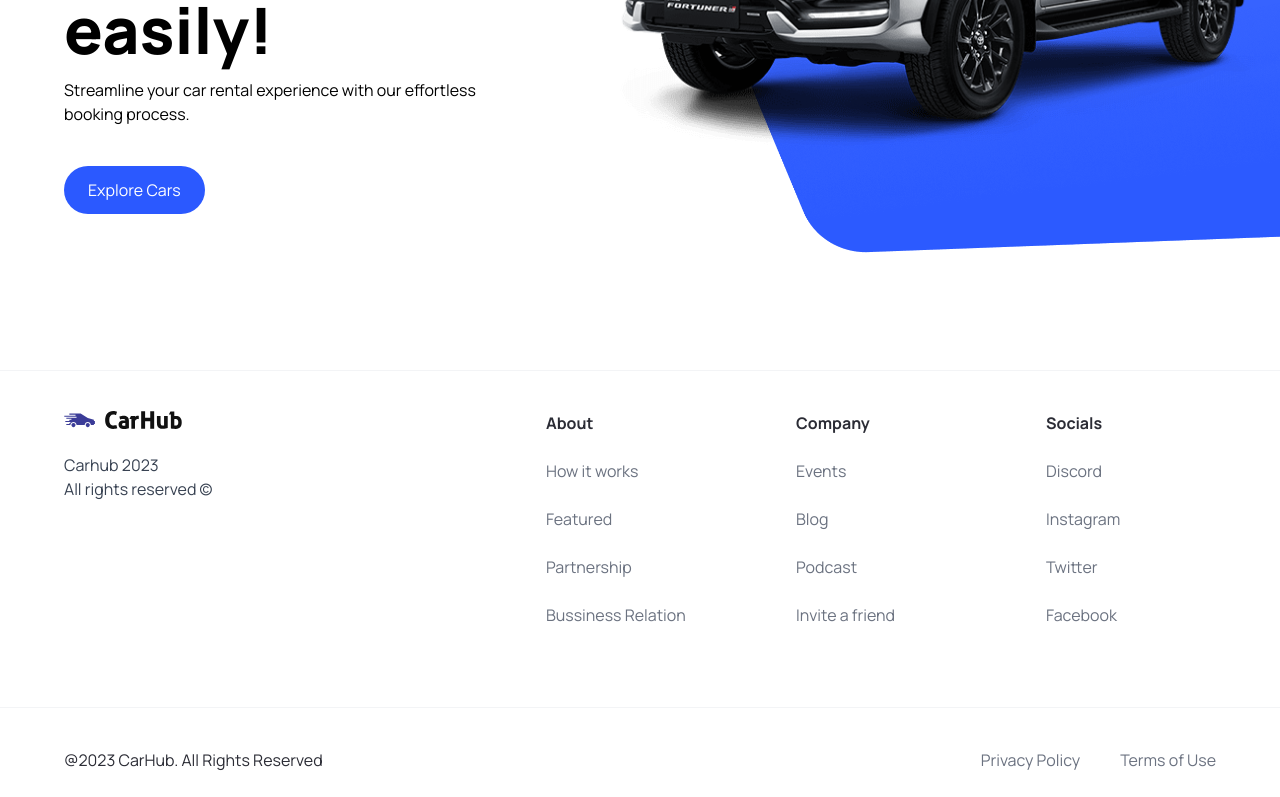
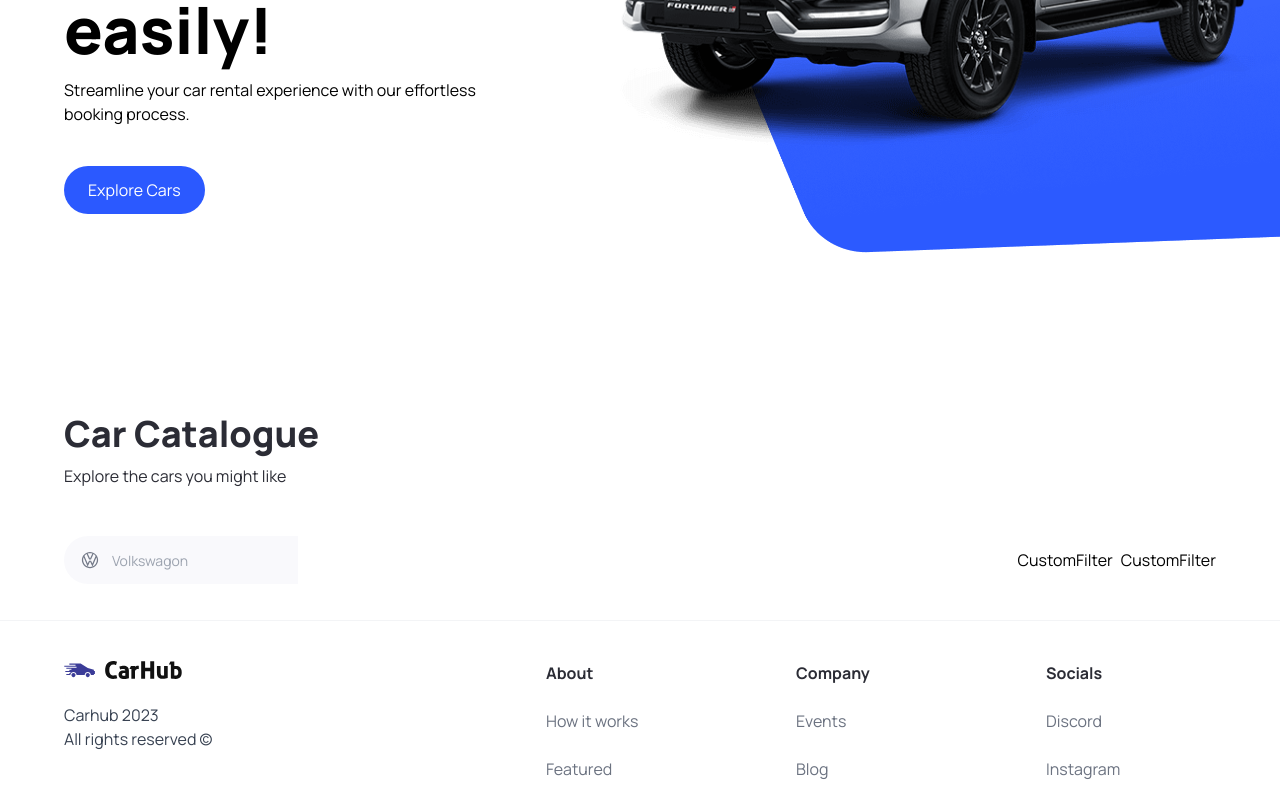
Before and after one commit to avinashhubale/car_showcase, a Next.js app: page / in a window 1280 px wide. Shown: the part 450-1247 px from the top of the page. Built offline with nearby package versions, Linux system fonts and the light colour scheme.

Commit message:
Car Catalogue

```diff
--- a/app/page.tsx
+++ b/app/page.tsx
@@ -1,10 +1,25 @@
-import { Hero } from "@/components";
+import { CustomFilter, Hero, SearchBar } from "@/components";
 import Image from "next/image";
 
 export default function Home() {
   return (
     <main className="overflow-hidden">
       <Hero />
+      <div className="mt-12 padding-x padding-y max-width" id="discover">
+        <div className="home__text-container">
+          <h1 className="text-4xl font-extrabold">Car Catalogue</h1>
+          <p>Explore the cars you might like</p>
+        </div>
+
+        <div className="home__filters">
+          <SearchBar />
+
+          <div className="home__filter-container">
+            <CustomFilter title="fuel" />
+            <CustomFilter title="year" />
+          </div>
+        </div>
+      </div>
     </main>
   );
 }
--- /dev/null
+++ b/components/CustomFilter.tsx
@@ -0,0 +1,7 @@
+import React from "react";
+
+const CustomFilter = () => {
+  return <div>CustomFilter</div>;
+};
+
+export default CustomFilter;
--- /dev/null
+++ b/components/SearchBar.tsx
@@ -0,0 +1,21 @@
+"use client";
+
+import { useState } from "react";
+import { SearchManufacturer } from "./";
+
+const SearchBar = () => {
+  const [manufacturer, setManufacturer] = useState("");
+  const handleSearch = () => {};
+  return (
+    <form className="searchbar" onSubmit={handleSearch}>
+      <div className="searchbar_item">
+        <SearchManufacturer
+          manufacturer={manufacturer}
+          setManufacturer={setManufacturer}
+        />
+      </div>
+    </form>
+  );
+};
+
+export default SearchBar;
--- /dev/null
+++ b/components/SearchManufacturer.tsx
@@ -0,0 +1,89 @@
+"use client";
+import { useState, Fragment } from "react";
+import { SearchManufacturerProps } from "@/types";
+import { Combobox, Transition } from "@headlessui/react";
+import { manufacturers } from "@/constants";
+import Image from "next/image";
+import { relative } from "path";
+
+const SearchManufacturer = ({
+  manufacturer,
+  setManufacturer,
+}: SearchManufacturerProps) => {
+  const [query, setQuery] = useState("");
+  const filteredManufacturers =
+    query === ""
+      ? manufacturers
+      : manufacturers.filter((item) =>
+          item
+            .toLowerCase()
+            .replace(/\s+/g, "")
+            .includes(query.toLowerCase().replace(/\s+/g, ""))
+        );
+  return (
+    <div className="search-manufacturer">
+      <Combobox value={manufacturer} onChange={setManufacturer}>
+        <div className="relative w-full">
+          <Combobox.Button className="absolute top-[14px]">
+            <Image
+              src="/car-logo.svg"
+              width={20}
+              height={20}
+              className="ml-4"
+              alt="Car Logo"
+            />
+          </Combobox.Button>
+          <Combobox.Input
+            className="search-manufacturer__input"
+            placeholder="Volkswagon"
+            displayValue={(manufacturer: string) => manufacturer}
+            onChange={(e) => setQuery(e.target.value)}
+          />
+
+          <Transition
+            as={Fragment}
+            leave="transition ease-in duration-100"
+            leaveFrom="opacity-100"
+            leaveTo="opacity-0"
+            afterLeave={() => setQuery("")}
+          >
+            <Combobox.Options>
+              {filteredManufacturers.map((item) => (
+                <Combobox.Option
+                  key={item}
+                  className={({ active }) =>
+                    `relative search-manufacturer__option ${
+                      active ? "bg-primary-blue text-white" : "text-gray-900"
+                    }`
+                  }
+                  value={item}
+                >
+                  {({ selected, active }) => (
+                    <>
+                      <span
+                        className={`block truncate ${
+                          selected ? "font-medium" : "font-normal"
+                        }`}
+                      >
+                        {item}
+                      </span>
+                      {selected ? (
+                        <span
+                          className={`absolute inset-y-0 left-0 flex items-center pl-3 ${
+                            active ? "text-white" : "text-teal-600"
+                          }`}
+                        ></span>
+                      ) : null}
+                    </>
+                  )}
+                </Combobox.Option>
+              ))}
+            </Combobox.Options>
+          </Transition>
+        </div>
+      </Combobox>
+    </div>
+  );
+};
+
+export default SearchManufacturer;
--- a/components/index.ts
+++ b/components/index.ts
@@ -2,5 +2,16 @@ import Hero from "./Hero";
 import CustomButton from "./CustomButton";
 import Navbar from "./Navbar";
 import Footer from "./Footer";
+import CustomFilter from "./CustomFilter";
+import SearchBar from "./SearchBar";
+import SearchManufacturer from "./SearchManufacturer";
 
-export { Hero, CustomButton, Navbar, Footer };
+export {
+  Hero,
+  CustomButton,
+  Navbar,
+  Footer,
+  CustomFilter,
+  SearchBar,
+  SearchManufacturer,
+};
--- a/package.json
+++ b/package.json
@@ -9,6 +9,7 @@
     "lint": "next lint"
   },
   "dependencies": {
+    "@headlessui/react": "^1.7.16",
     "@types/node": "20.4.8",
     "@types/react": "18.2.18",
     "@types/react-dom": "18.2.7",
--- a/types/index.ts
+++ b/types/index.ts
@@ -6,3 +6,8 @@ export interface CustomButtonProps {
   handleClick?: MouseEventHandler<HTMLButtonElement>;
   btnType: "button" | "submit";
 }
+
+export interface SearchManufacturerProps {
+  manufacturer: string;
+  setManufacturer: (manufacturer: string) => void;
+}
```
Also changed, not shown: 1 other file (tests, documents, lock files or other folders).
